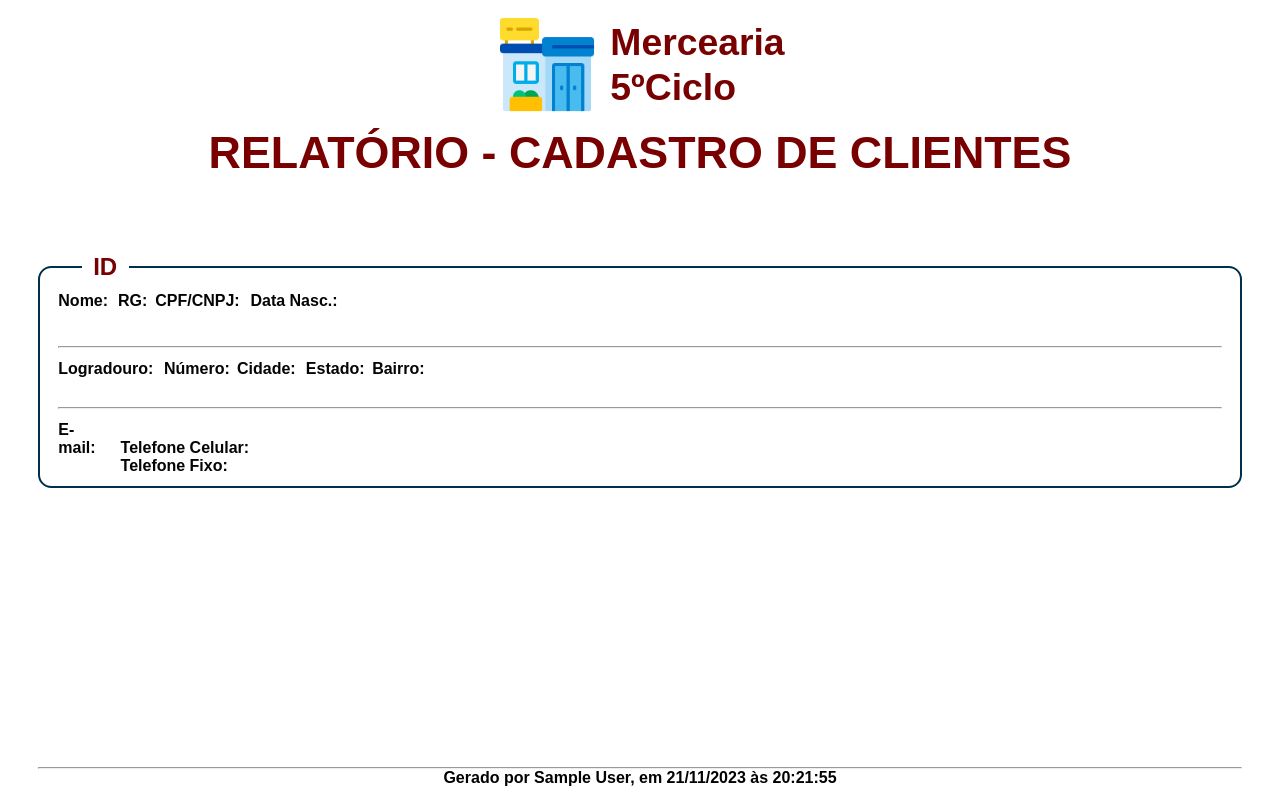
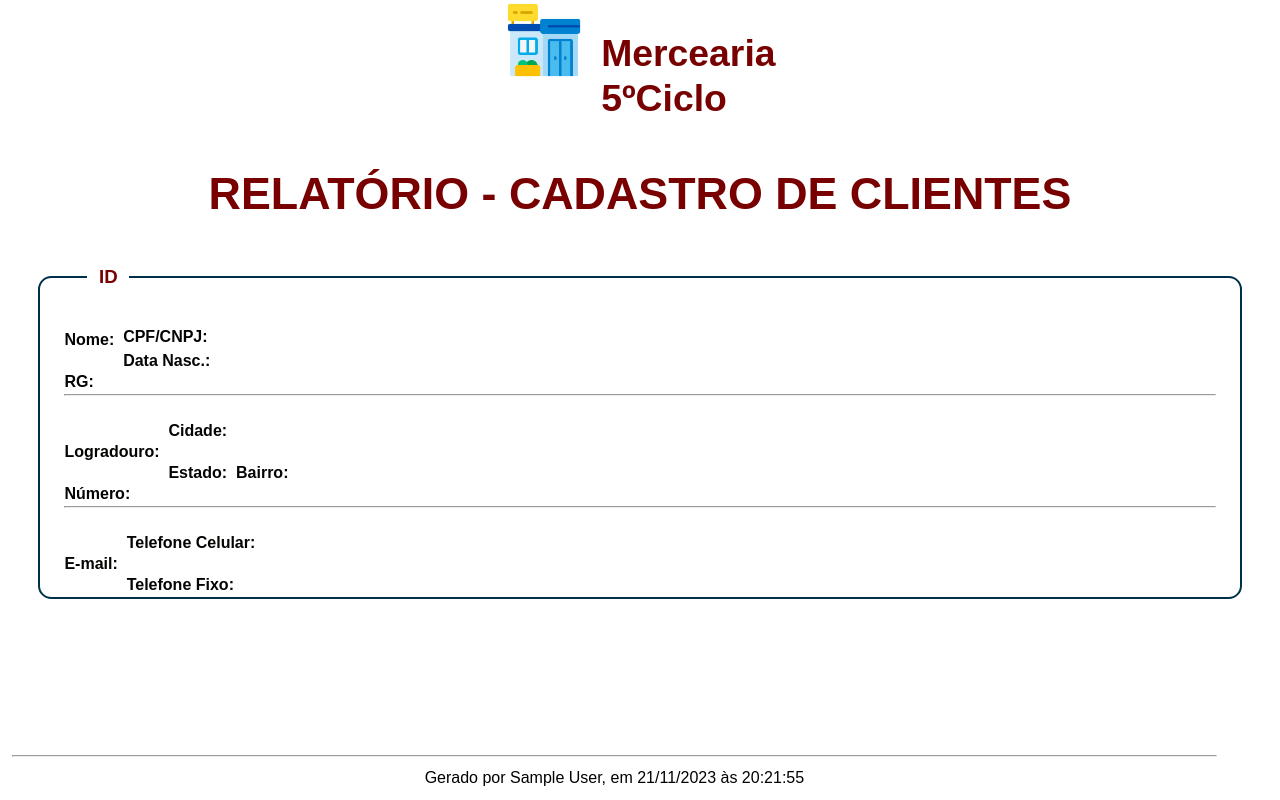
Before and after one commit to joaocarlos-olse/projeto-crud-php, a PHP site: page /common/relatorio_clientes.php in a window 1280 px wide. Run offline with PHP 8.4, Linux system fonts and the light colour scheme; the visitor is signed in with stand-in values (Sample User, id 1); data that the repository does not hold is empty.

Commit message:
Layout relatório clientes concluído

```diff
--- a/css/style_relatorio_copy.css
+++ b/css/style_relatorio_copy.css
@@ -6,7 +6,7 @@
 
 @page {
     size: A4;
-    margin: 1vh 1vw;
+    margin: 4% 2% 2% 2%;
 }
 
 .texto-branco{
@@ -15,7 +15,6 @@
 
 .texto-preto{
     color: #040403;
-
 }
 
 .texto-azul{
@@ -26,18 +25,6 @@
     color: #780000;
 }
 
-.col-10{
-    width: 10%;
-}
-
-.col-20{
-    width: 20%;
-}
-
-.col-30{
-    width: 30%;
-}
-
 .col-40{
     display: inline;
     margin: 0%;
@@ -46,45 +33,28 @@
 
 .col-50{
     display: inline;
+    margin: 0%;
     width: 50%;
-}
-
-.col-60{
-    display: inline;
-    width: 60%;
-}
-
-.col-70{
-    width: 70%;
-}
-
-.col-80{
-    width: 80%;
-}
-
-.col-90{
-    width: 90%;
 }
 
 /* CABEÇALHO */
 .header{
     display: block;
-    margin: 1% 2% 5% 2%;
+    margin: 0% 2% 2% 2%;
     width: 96%;
     text-align: center;
 }
 
 .logo{
-    display: inline-block;
-    align-items: 100%;
-    text-align: center;
+    display: block;
+    vertical-align: middle;
+    width: 100%;
 }
 
 .logo-clientes img{
     display: inline-block;
-    vertical-align: middle;
-    height: 15%;
-    width: 15%;
+    height: 60pt;
+    width: auto;
     margin-right: 1%;
 }
 
@@ -94,12 +64,12 @@
     font-size: 28pt;
     font-weight: bold;
     line-height: 120%;
-    text-align: start;
+    text-align: left;
 }
 
 .titulo-clientes{
-    display: inline-block;
-    margin: 25px 0px 25px 0px;
+    display: block;
+    margin: 5% 0% 5% 0%;
 }
 
 .titulo-clientes h1{
@@ -107,6 +77,14 @@
     font-weight: bold;
     line-height: 50%;
     margin: 0px;
+}
+
+.pg-sem-titulo{
+    margin-bottom: 6%;
+}
+
+.quebra-pag{
+    page-break-before: always;
 }
 
 /* CONTEUDO PRINCIPAL */
@@ -118,25 +96,21 @@
 
 .linha-clientes{
     display: inline-block;
-    margin: 0% 0% 1% 0%;
-}
-
-#primeira-linha-clientes{
-    margin: 1% 0% 1.5% 0%;
+    margin: 0%;
 }
 
 .legenda-m10{
     width: auto;
-    margin: 0% 2%;
+    margin: -0.5% 2% 0% 2%;
     padding: 0% 1%;
-    font-size: 18pt;
+    font-size: 14pt;
     font-weight: bold;
     text-transform: uppercase;
 }
 
 .sessao-clientes{
     margin: auto 1% 4% 1%;
-    padding: 0% 1.5%;
+    padding: 3% 2% 0% 2%;
     border: 1.5pt solid #003049;
     border-radius: 10pt;
 }
@@ -145,27 +119,29 @@
     display: inline-block;
     font-size: 12pt;
     font-weight: bold;
-    margin-right: 1%;
+    line-height: 150%;
+    margin: 0% 1% 0% 0%;
 }
 
 .sessao-span{
     display: inline-block;
     font-size: 12pt;
     font-weight: normal;
+    line-height: 150%;
+    margin: 0%;
 }
 
 .sessao-hr{
     border-top: 1% solid #003049;
-    margin: 0% 0% 1% 0%;
+    margin: 0% 0% 2% 0%;
 }
 
 /* RODAPÉ */
 .footer{
-    display: block;
-    position: fixed;
+    position: absolute;
     bottom: 0%;
     width: 96%;
-    margin: 1% 2%;
+    margin: 1% auto;
 }
 
 .footer hr{
@@ -177,11 +153,10 @@
 
 .data-hora{
     display: block;
+    margin-top: 1%;
     text-align: center;
-    margin: auto 1% auto 1%;
 }
 
 .data-hora span{
     font-size: 12pt;
-    font-weight: bold;
 }
```
Also changed, not shown: common/cabecalho.php (deleted, +0 -30 lines), common/relatorio_cliente copy.php (added, +129 -0 lines), common/relatorio_clientes_2.php (deleted, +0 -162 lines), common/relatorio_clientes_render.php (renamed from common/relatorio_clientes_copy.php, +20 -16 lines), common/renderizar_relatorios.php (deleted, +0 -39 lines), common/logo.jpg (deleted).
